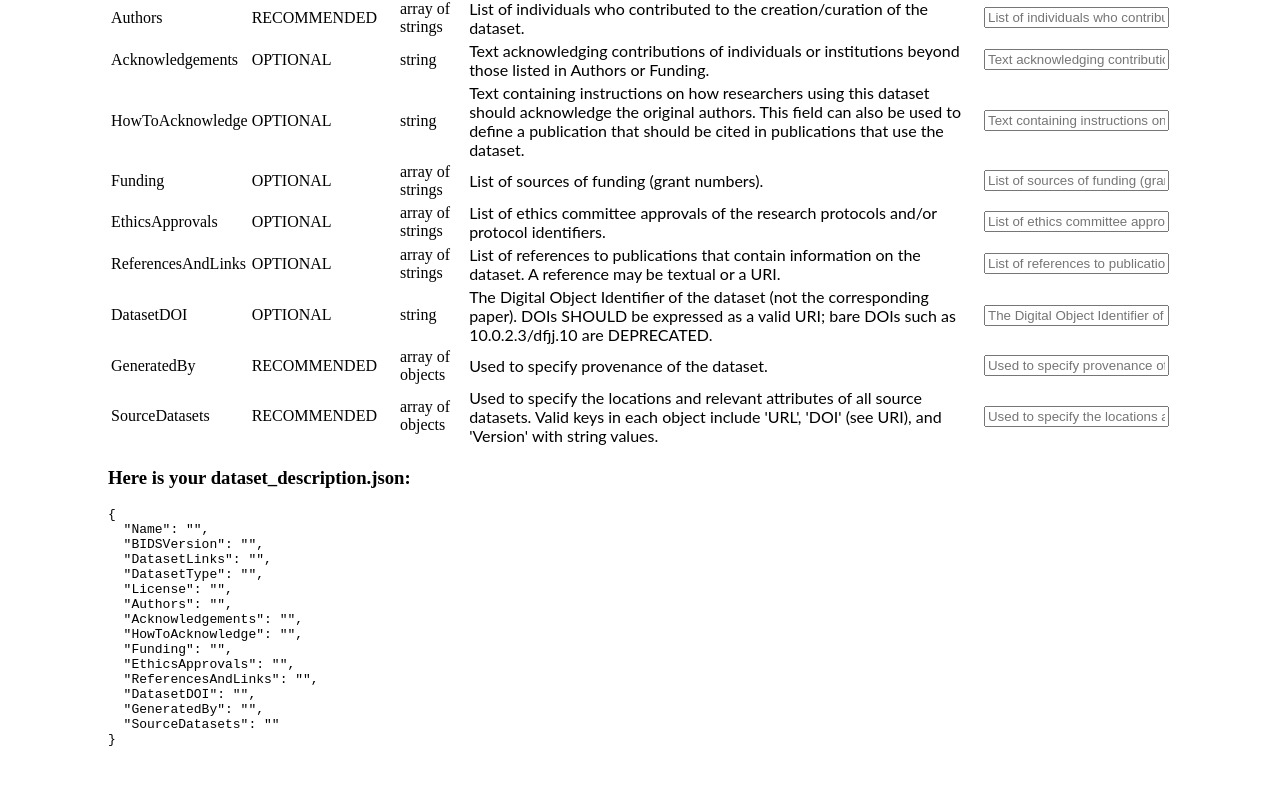
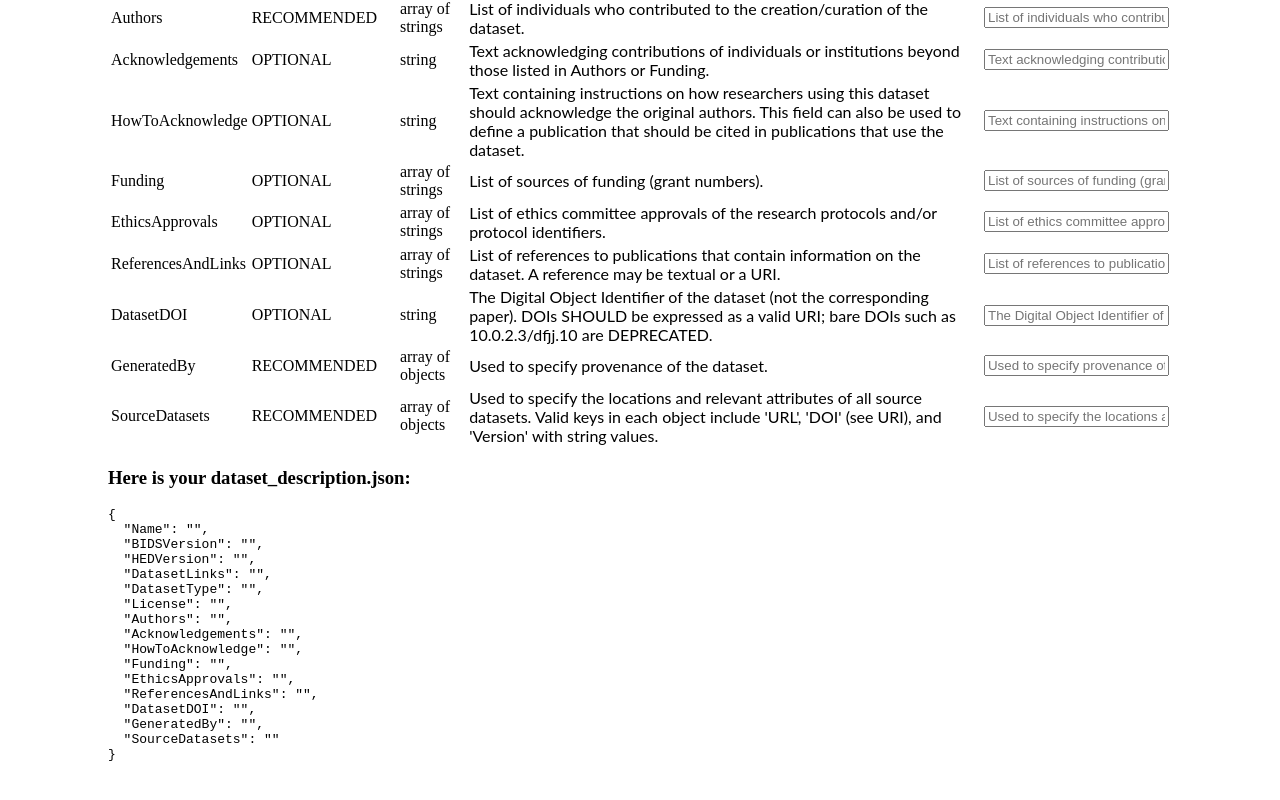
Before and after one commit to fomalhautn/bids-dataset-description, an Angular app: page / in a window 1280 px wide. Shown: the part 671-1471 px from the top of the page. Built offline with nearby package versions, Linux system fonts and the light colour scheme.

Commit message:
1 file modified

```diff
--- a/src/app/app.component.ts
+++ b/src/app/app.component.ts
@@ -36,7 +36,7 @@ filterForm: FormGroup;
         column1: 'HEDVersion',
         column2: 'RECOMMENDED',
         column3: 'string or array of strings',
-        key: "BIDSVersion",
+        key: "HEDVersion",
         title: "If HED tags are used: The version of the HED schema used to validate HED tags for study. May include a single schema or a base schema and one or more library schema.",
         type: "text"
       },
```
